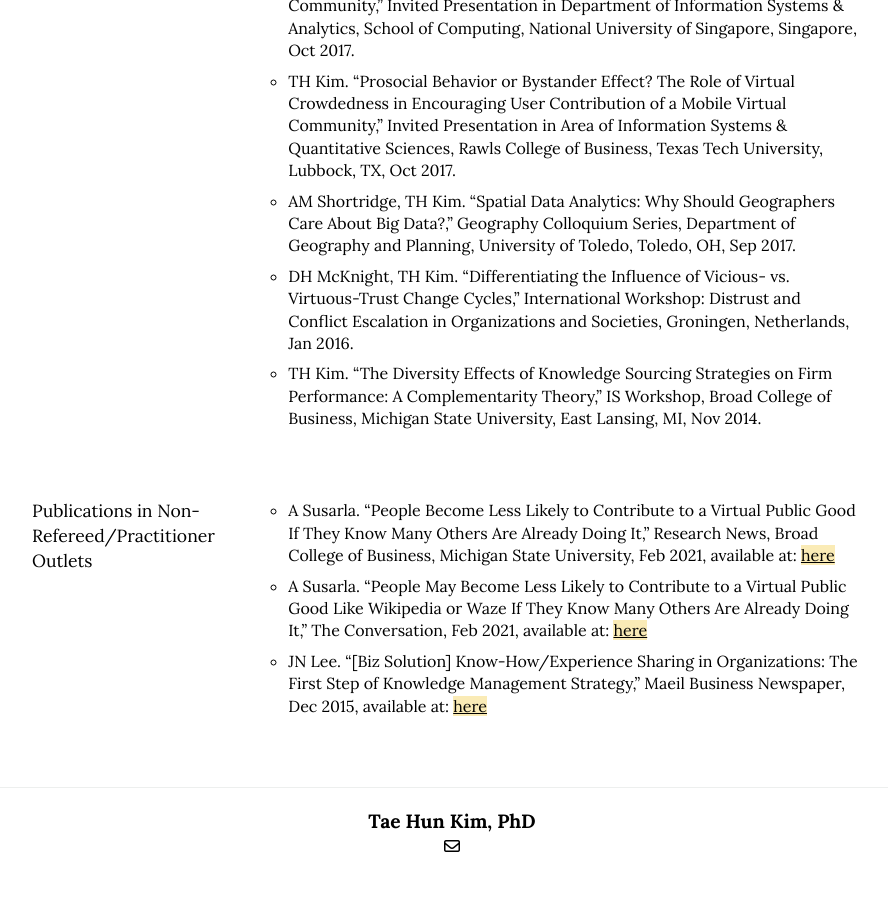
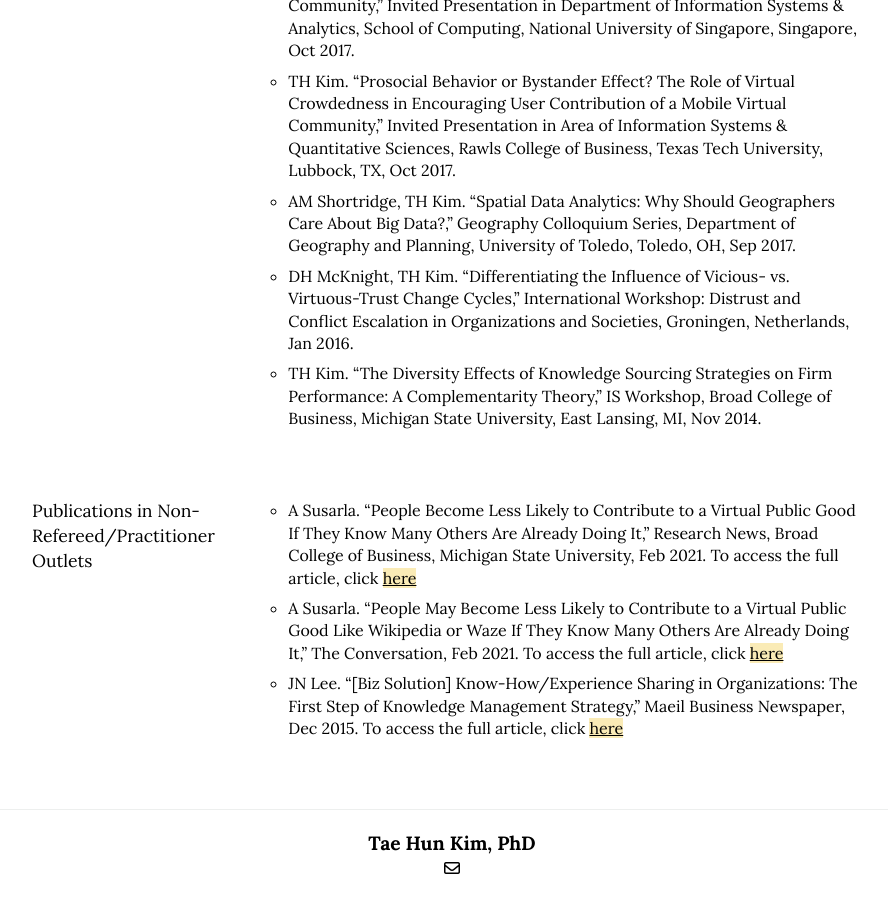
Before and after one commit to istaehun/taehun, a Jekyll site: the page built from index.html, in a window 1280 px wide and 900 px high, scrolled down 5317 px. Shown: the whole window, without its empty margins (188-1076 px from the left). Built offline with Jekyll 4.4.1, drawn with Linux system fonts in a browser that asks for light colours; nearby versions of some CDN libraries; before the commit the page ends 6194 px from its top, so only the background shows below that.

Commit message:
Update research.yml

```diff
--- a/_data/research.yml
+++ b/_data/research.yml
@@ -72,6 +72,6 @@
 -
   sub-title: Publications in Non-Refereed/Practitioner Outlets
   list:
-    - "A Susarla. “People Become Less Likely to Contribute to a Virtual Public Good If They Know Many Others Are Already Doing It,” Research News, Broad College of Business, Michigan State University, Feb 2021, available at: <a href='https://broad.msu.edu/news/virtual-public-goods/'>here</a>"
-    - "A Susarla. “People May Become Less Likely to Contribute to a Virtual Public Good Like Wikipedia or Waze If They Know Many Others Are Already Doing It,” The Conversation, Feb 2021, available at: <a href='https://theconversation.com/people-may-become-less-likely-to-contribute-to-a-virtual-public-good-like-wikipedia-or-waze-if-they-know-many-others-are-already-doing-it-140421/'>here</a>"
-    - "JN Lee. “[Biz Solution] Know-How/Experience Sharing in Organizations: The First Step of Knowledge Management Strategy,” Maeil Business Newspaper, Dec 2015, available at: <a href='https://www.mk.co.kr/news/business/view/2015/12/1148296/'>here</a>"
+    - "A Susarla. “People Become Less Likely to Contribute to a Virtual Public Good If They Know Many Others Are Already Doing It,” Research News, Broad College of Business, Michigan State University, Feb 2021. To access the full article, click <a href='https://broad.msu.edu/news/virtual-public-goods/'>here</a>"
+    - "A Susarla. “People May Become Less Likely to Contribute to a Virtual Public Good Like Wikipedia or Waze If They Know Many Others Are Already Doing It,” The Conversation, Feb 2021. To access the full article, click <a href='https://theconversation.com/people-may-become-less-likely-to-contribute-to-a-virtual-public-good-like-wikipedia-or-waze-if-they-know-many-others-are-already-doing-it-140421/'>here</a>"
+    - "JN Lee. “[Biz Solution] Know-How/Experience Sharing in Organizations: The First Step of Knowledge Management Strategy,” Maeil Business Newspaper, Dec 2015. To access the full article, click <a href='https://www.mk.co.kr/news/business/view/2015/12/1148296/'>here</a>"
```
